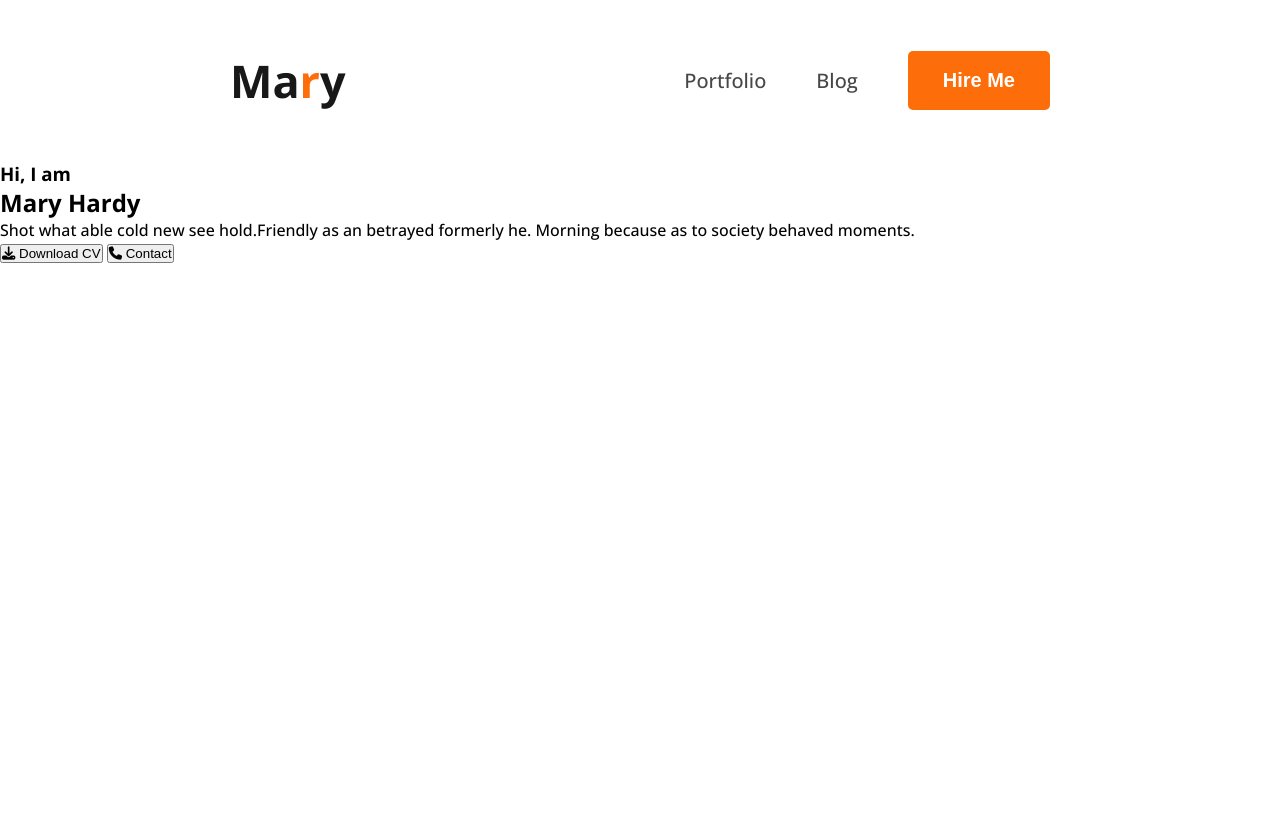
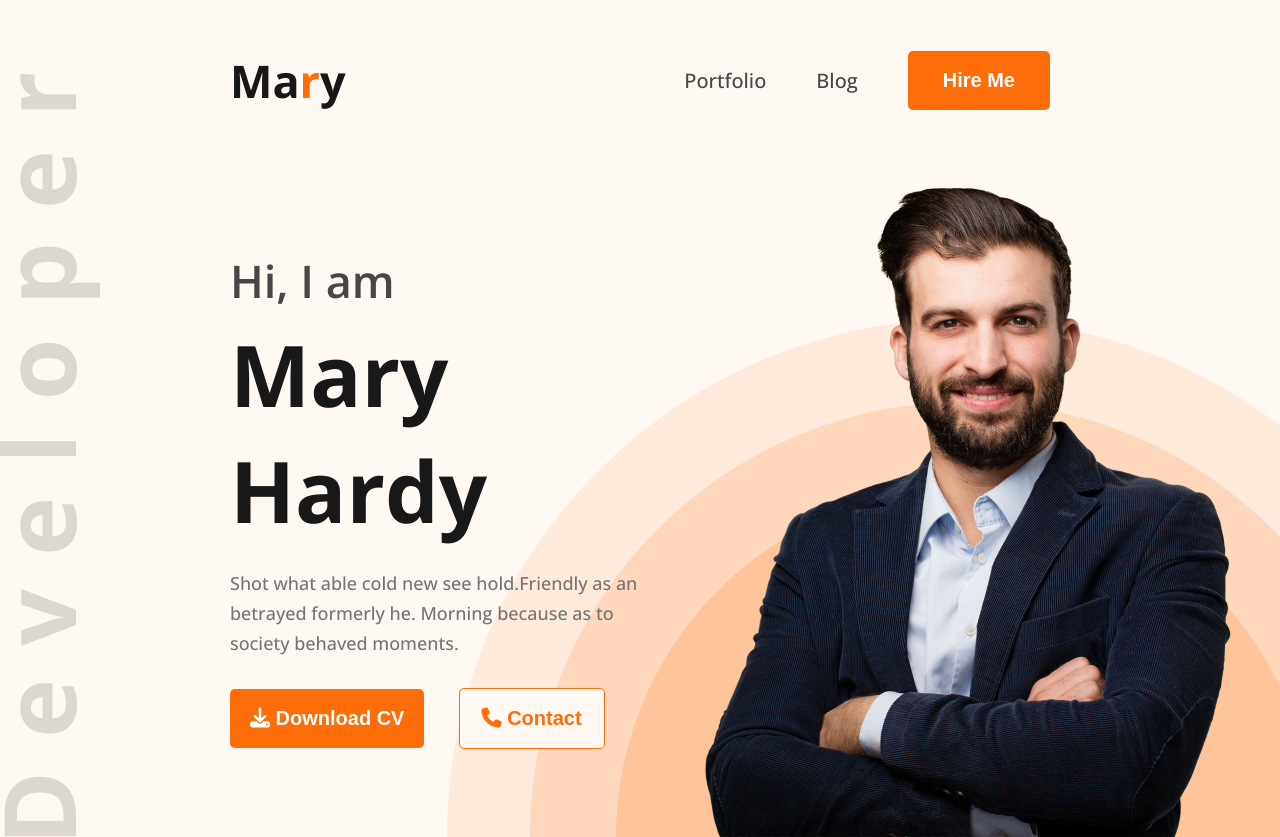
Before and after one commit to Fardus-Hassan/my-portfolio, a plain HTML site: page index.html in a window 1280 px wide. Before the commit the page ends 800 px from the top, so only its background shows below. Drawn offline with nearby package versions, Linux system fonts and the light colour scheme.

Commit message:
header complete

```diff
--- a/index.html
+++ b/index.html
@@ -30,6 +30,7 @@
                 <button class="btn-download"><i class="fa-solid fa-download"></i> Download CV</button>
                 <button class="contact-btn"><i class="fa-solid fa-phone"></i> Contact</button>
             </div>
+            <img src="images/hardy.png" alt="hardy" class="hardy">
         </section>
     </header>
     <main>
--- a/style/style.css
+++ b/style/style.css
@@ -26,13 +26,32 @@ li {
     border-radius: 5px;
 }
 
+.btn-download {
+    color: #FFF;
+    text-align: center;
+    font-size: 20px;
+    font-weight: 700;
+    padding: 18px 20px;
+    background-color: #FD6E0A;
+    border-radius: 5px;
+    border: 0;
+}
+
+/* header */
+
+.head1{
+    background-color: #FFF8F3;
+    background-image: url("../images/developer.png");
+    background-repeat: no-repeat;
+    background-position: bottom left;
+}
 /* nav */
 
 .navigation {
     display: flex;
     justify-content: space-between;
     align-items: center;
-    padding: 50px 230px;
+    padding: 50px 230px 0;
 }
 
 .navigation>ul {
@@ -53,8 +72,59 @@ li {
     font-weight: 800;
 }
 
-.navigation h2 > span{
+.navigation h2>span {
     color: #FD6E0A;
 }
 
 /* banner */
+
+.banner{
+    background-image: url('../images/header_bg.png');
+    background-repeat: no-repeat;
+    background-position: bottom right;
+    padding-left: 230px;
+    margin-top:50px;
+    display: flex;
+    align-items: center;
+    justify-content: space-between;
+}
+
+.banner-text {
+    width: 580px;
+}
+
+.banner-wlc {
+    color: #474747;
+    font-size: 45px;
+    font-weight: 600;
+    margin-bottom: 5px;
+}
+
+.banner-tittle {
+    color: #181818;
+    font-size: 85px;
+    font-weight: 700;
+}
+
+.banner-dec {
+    color: #757575;
+    font-size: 18px;
+    font-weight: 400;
+    line-height: 30px;
+    margin: 20px 0 30px 0;
+}
+
+.contact-btn{
+    margin-left: 30px;
+    border-radius: 5px;
+    border: 1px solid #FD6E0A;
+    padding: 18px 22px;
+    color: #FD6E0A;
+    font-size: 20px;
+    background-color: #FFF8F3;
+    font-weight: 700;
+}
+
+.hardy{
+    margin-right: 40px;
+}
```
